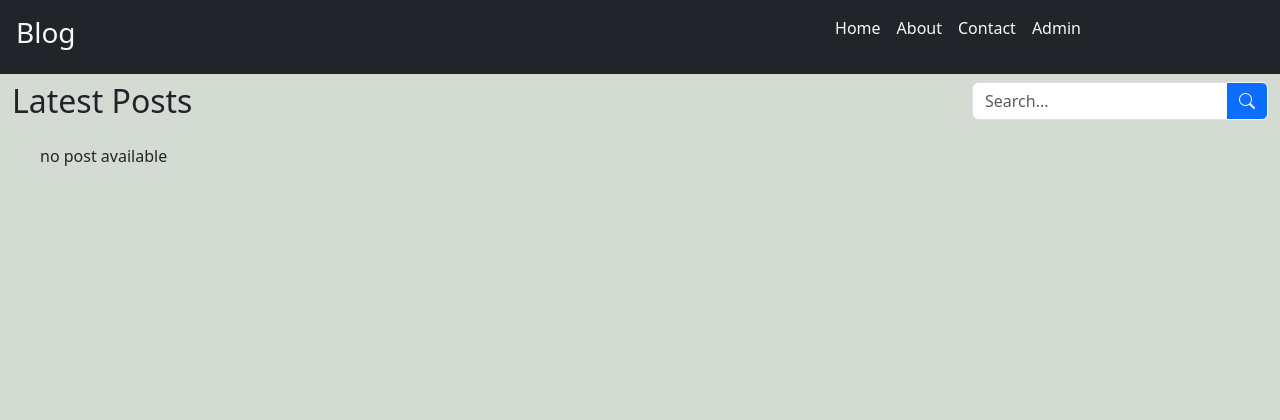
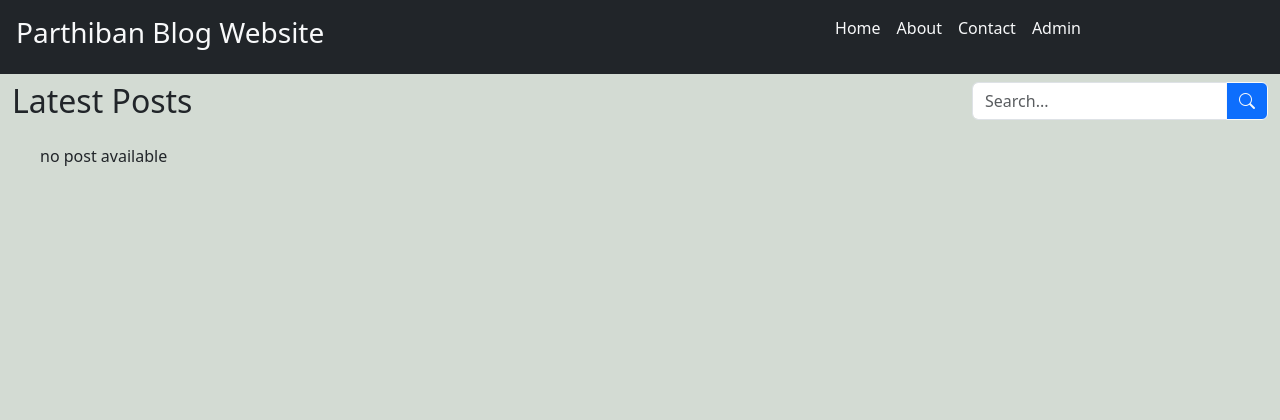
Before and after one commit to parthigpm123/Django_Blog_Website, a Django app: page / in a window 1280 px wide. Shown: the top 420 px of the page. Run offline with Django 4.2, Linux system fonts and the light colour scheme; data that the repository does not hold is empty; some libraries are stand-ins or nearby versions.

Commit message:
name changes

```diff
--- a/myapp/blog/templates/includes/header.html
+++ b/myapp/blog/templates/includes/header.html
@@ -1,7 +1,7 @@
     <header class="p-3 bg-dark text-white">
         <div class="row">
             <div class="col">
-                <a class="text-light text-decoration-none" href="/blog"><h3>Blog</h3></a>
+                <a class="text-light text-decoration-none" href="/blog"><h3>Parthiban Blog Website</h3></a>
             </div>
             <div class="col">
                 <div class="d-flex justify-content-center gap-3">
```
